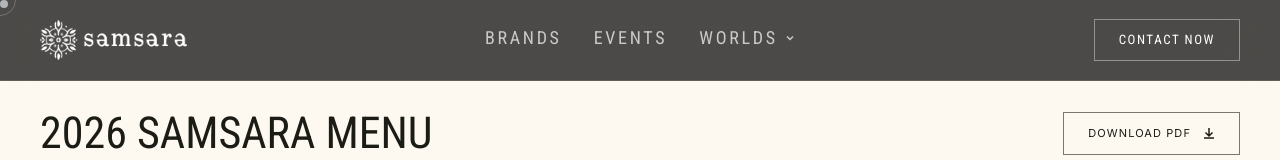
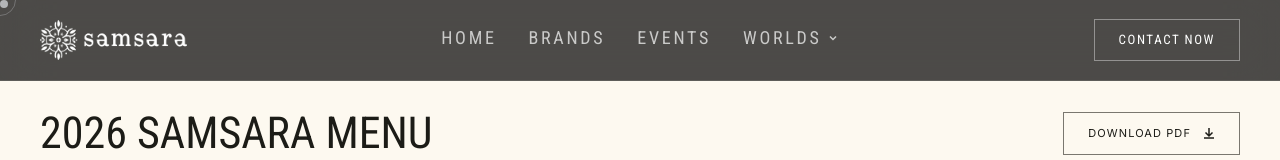
Before and after one commit to albiruby/SAMS-SAMS, a Next.js app: page /menu in a window 1280 px wide. Shown: the top 160 px of the page. Built offline with nearby package versions, Linux system fonts and the light colour scheme.

Commit message:
Add HOME nav link, unify nav colors, underline only on hover

```diff
--- a/src/app/globals.css
+++ b/src/app/globals.css
@@ -114,7 +114,7 @@
   content: ''; position: absolute; bottom: 0; left: 0; width: 0; height: 1.5px;
   background: currentColor; transition: width 300ms cubic-bezier(0.22, 1, 0.36, 1);
 }
-.nav-link:hover::after, .nav-link.active::after { width: 100%; }
+.nav-link:hover::after { width: 100%; }
 
 #worlds-dropdown::after {
   content: ''; position: absolute; top: 100%; left: 0; width: 100%; height: 8px;
--- a/src/components/Header.js
+++ b/src/components/Header.js
@@ -6,6 +6,7 @@ import { usePathname } from "next/navigation";
 import MobileMenu from "./MobileMenu";
 
 const navLinks = [
+  { label: "HOME", href: "/" },
   { label: "BRANDS", href: "/about" },
   { label: "EVENTS", href: "/events" },
 ];
@@ -67,11 +68,7 @@ export default function Header() {
           <Link
             key={link.label}
             href={link.href}
-            className={`nav-link font-label text-sm lg:text-lg tracking-[0.15em] transition-colors duration-200 ${
-              pathname === link.href || pathname.startsWith(link.href + "/")
-                ? "text-white active"
-                : "text-white/70 hover:text-white"
-            }`}
+            className="nav-link font-label text-sm lg:text-lg tracking-[0.15em] transition-colors duration-200 text-white/70 hover:text-white"
           >
               {link.label}
           </Link>
--- a/src/components/MobileMenu.js
+++ b/src/components/MobileMenu.js
@@ -4,6 +4,7 @@ import { useEffect, useRef } from "react";
 import Link from "next/link";
 
 const mobileLinks = [
+  { label: "HOME", href: "/" },
   { label: "BRANDS", href: "/about" },
   { label: "EVENTS", href: "/events" },
   { label: "CONTACT", href: "/contact" },
--- a/src/components/Preloader.js
+++ b/src/components/Preloader.js
@@ -37,7 +37,7 @@ export default function Preloader() {
         <img
           src="/White Logo/whitefullsamping.png"
           alt="Samsara Group"
-          className="h-56 w-auto object-contain"
+          className="h-20 w-auto object-contain"
         />
       </div>
       <div className="preloader-bar">
```
